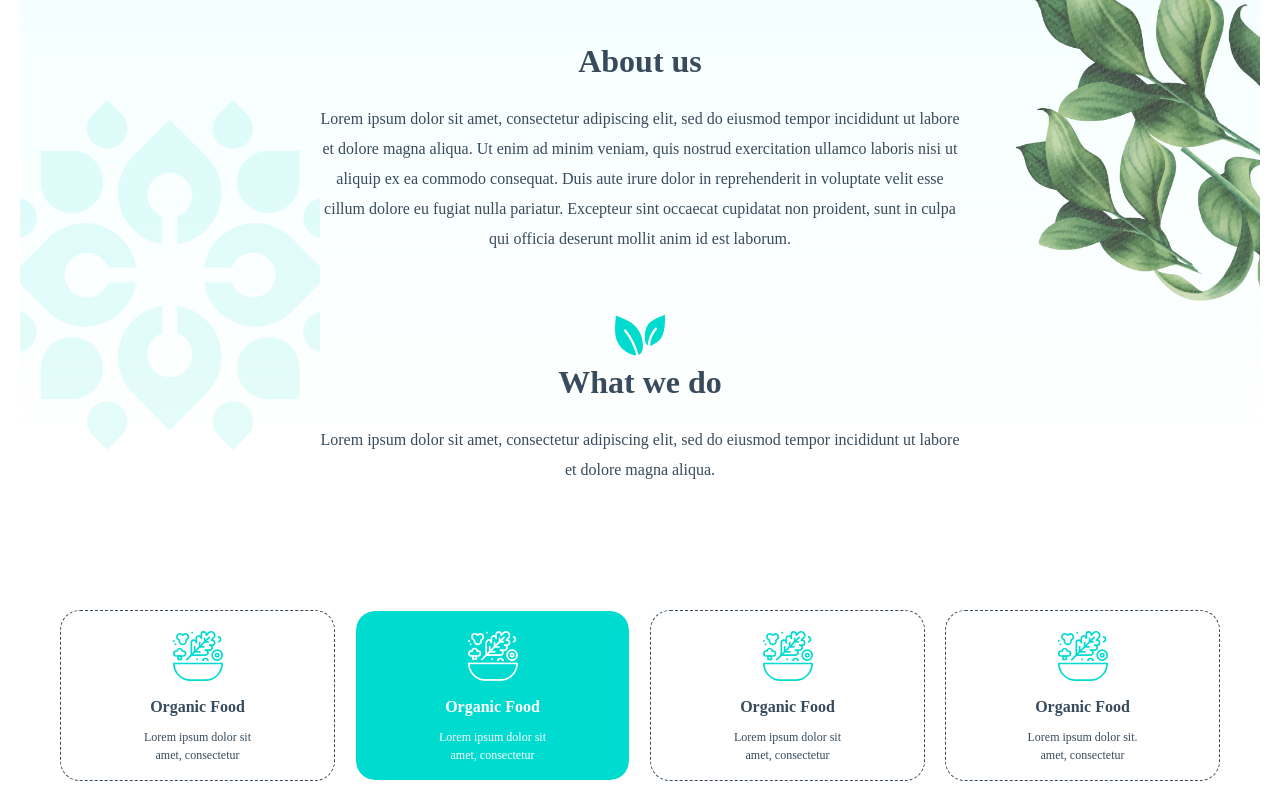
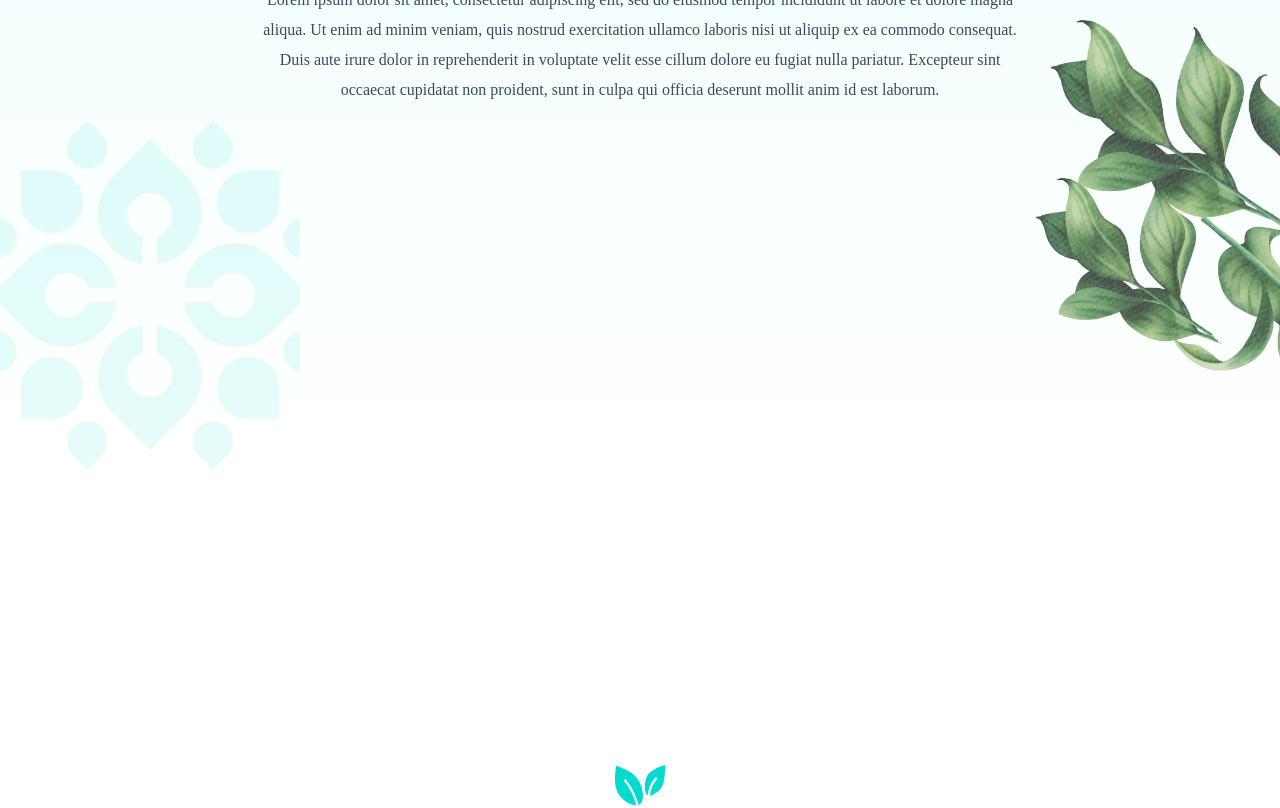
Before and after one commit to Riya16899/Organictemp, an Angular app: page /about in a window 1280 px wide. Shown: the part 240-1048 px from the top of the page. Built offline with nearby package versions, Linux system fonts and the light colour scheme.

Commit message:
Updated all pages

```diff
--- a/src/app/about/about.component.html
+++ b/src/app/about/about.component.html
@@ -5,18 +5,22 @@
 
 
 <div class="middle-content ">
+	<div class="data">
 	<h3 >About us</h3>
-<!-- 	<p>Lorem ipsum dolor sit amet, consectetur adipiscing elit, sed do eiusmod<br>tempor incididunt ut labore et dolore magna aliqua. Ut enim ad minim<br>veniam, quis nostrud exercitation ullamco laboris nisi ut aliquip ex ea<br>commodo consequat. </p>
-	<p >Duis aute irure dolor in reprehenderit in voluptate velit esse cillum dolore<br>eu fugiat nulla pariatur. Excepteur sint occaecat cupidatat non proident,<br>sunt in culpa qui officia deserunt mollit anim id est laborum. </p> -->
 	<p>Lorem ipsum dolor sit amet, consectetur adipiscing elit, sed do eiusmod tempor incididunt ut labore et dolore magna aliqua. Ut enim ad minim veniam, quis nostrud exercitation ullamco laboris nisi ut aliquip ex ea commodo consequat. Duis aute irure dolor in reprehenderit in voluptate velit esse cillum dolore eu fugiat nulla pariatur. Excepteur sint occaecat cupidatat non proident, sunt in culpa qui officia deserunt mollit anim id est laborum.</p>
-	<img  alt="Group 114" src="./assets/Group 114.svg">
-	<h3 >What we do</h3>
-	<p >Lorem ipsum dolor sit amet, consectetur adipiscing elit, sed do eiusmod tempor incididunt ut labore et dolore magna aliqua.</p>
+
+</div>
 </div>
 
 </div>
 
 <div class="second-content">
+	<div class="heading-class">
+		<img  alt="Group 114" src="./assets/Group 114.svg">
+		<h3 >What we do</h3>
+		<p >Lorem ipsum dolor sit amet, consectetur adipiscing elit, sed do eiusmod tempor incididunt ut labore et dolore magna aliqua.</p>
+	</div>
+	<div class="card-content">
 	<div class="row">
 		<div class="col-sm card-data">
 		<img  alt="Group 119" src="./assets/Group 119.svg">
@@ -44,3 +48,4 @@
 		 </div>
 	</div>
 </div>
+</div>
--- a/src/app/about/about.component.scss
+++ b/src/app/about/about.component.scss
@@ -9,8 +9,13 @@ $tablet: 768px;
 	background-position: center top;
 	flex: auto;
 	width: 100%;
-	height: 80vh;
+	height: 90vh;
 	z-index: 1;
+}
+@media screen and (max-width: $tablet) {
+	.first-class {
+		height: 60vh;
+	}
 }
 .left-side-img {
     z-index: 3;
@@ -18,7 +23,7 @@ $tablet: 768px;
     width: 300px;
     height: 350px;
     float: left;
-    margin-top: 250px;
+    margin-top: 200px;
     margin-right: -100px;
     -o-object-fit: cover;
     object-fit: cover;
@@ -29,6 +34,12 @@ $tablet: 768px;
 		height: 240px;
 	}
 }
+@media screen and (max-width: $mobile) {
+	.left-side-img {
+		display: none;
+	}
+}
+
 .right-side-img {
     z-index: 3;
     opacity: 1;
@@ -37,6 +48,7 @@ $tablet: 768px;
     float: right;
     margin-top: 100px;
     margin-bottom: -100px;
+    margin-left: -150px;
     object-fit: cover;
     object-position: -130% 0%;
 }
@@ -46,24 +58,66 @@ $tablet: 768px;
 		height: 350px;
 	}
 }
-
+@media screen and (max-width: $mobile) {
+	.right-side-img {
+		width: 150px;
+		height: 200px;
+	}
+}
 
 .middle-content {
+	margin-top: 100px;
+    z-index: 4;
+    margin-right: 20%;
+    margin-left: 20%;
+    width: 60%;
+    justify-content: center;
+
+	.data {
+		float: middle;
 		text-align: center;
 		align-items: center;
 		align-content: center;
-	margin-top: 110px;
-    z-index: 4;
-    position: absolute;
-    top: 50%;
-    left: 50%;
-    transform: translate(-50%, -50%);
-    /*
-    position: absolute;
-    transform: translate(-50%, -50%); */
-    flex-direction: column;
+		h3 {
+		    text-align: center;
+		    font: normal normal bold 32px/45px Libre Baskerville;
+		    letter-spacing: 0px;
+		    color: #374B5C;
+		    opacity: 1;
+	    }
+	    p {
+		    text-align: center;
+		    font: normal normal normal 16px/30px Libre Baskerville;
+		    letter-spacing: 0px;
+		    color: #374B5C;
+		    opacity: 1;
+		    margin-top: 20px;
+	    }
+	}
+
+}
+
+@media screen and (max-width: $tablet) {
+	.middle-content {
+		.data {
+			h3 {
+				font: normal normal bold 24px/32px Libre Baskerville;
+			}
+			p {
+				font: normal normal normal 12px/24px Libre Baskerville;
+			}
+		}
+
+	}
+}
+.second-content {
+	margin-left: 45px;
+    margin-right: 45px;
+    margin-top: 80px;
     justify-content: center;
     text-align: center;
+    align-items: center;
+    .heading-class {
     	h3 {
 		    text-align: center;
 		    font: normal normal bold 32px/45px Libre Baskerville;
@@ -80,33 +134,14 @@ $tablet: 768px;
 		    margin-top: 20px;
 	    }
 	    img {
+	    	align-items: center;
 		    margin-top: 40px;
 		    width: 50px;
 		    height: 50px;
 	    }
     }
 
-@media screen and (max-width: $tablet) {
-	.middle-content {
-		h3 {
-			font: normal normal bold 28px/32px Libre Baskerville;
-		}
-		p {
-			font: normal normal normal 14px/24px Libre Baskerville;
-		}
-		img {
-			width: 40px;
-			height: 40px;
-		}
-	}
-}
-.second-content {
-	margin-left: 45px;
-    margin-right: 45px;
-    margin-top: 110px;
-    .row {
-    	margin-top: 40px;
-    }
+    .card-content {
 	    .card-data {
 		    align-items: center;
 		    text-align: center;
@@ -167,8 +202,22 @@ $tablet: 768px;
 		    }
 	    }
 	}
+}
 @media screen and (max-width: $tablet) {
 	.second-content {
-		margin-top: 190px;
+
+    	.heading-class {
+    		h3 {
+    			font: normal normal bold 24px/32px Libre Baskerville;
+    		}
+    		p {
+    			font: normal normal normal 12px/24px Libre Baskerville;
+    		}
+    		img {
+    			width: 40px;
+    			height: 40px;
     		}
     	}
+
+	}
+}
--- a/src/app/app-routing.module.ts
+++ b/src/app/app-routing.module.ts
@@ -11,7 +11,8 @@ const routes: Routes = [
 	{ path: 'products', component: ProductsComponent },
 	{ path: 'about', component: AboutComponent },
 	{ path: 'blog', component: BlogComponent },
-	{ path: 'home', component: HomeComponent}
+	{ path: 'home', component: HomeComponent},
+	{ path: '', redirectTo: 'home', pathMatch: 'full' },
 ];
 
 @NgModule({
--- a/src/app/app.component.html
+++ b/src/app/app.component.html
@@ -8,7 +8,7 @@
       <div class="menu-content">
       <ul class="list-unstyled">
 
-        <li><a class="nav-link" routerLink="/home">Home</a></li>
+        <li><a class="nav-link" routerLink="/home" routerLinkActive="active">Home</a></li>
       <li><a class="nav-link" routerLink="/products" routerLinkActive="">Products</a></li>
       <li><a class="nav-link" routerLink="/blog" routerLinkActive="">Blog</a></li>
       <li><a class="nav-link" routerLink="/about" routerLinkActive="">About us</a></li>
--- a/src/app/app.component.scss
+++ b/src/app/app.component.scss
@@ -11,9 +11,6 @@ $tablet: 768px;
 .main-body {
 	background: #FFFFFF 0% 0% no-repeat padding-box;
 	opacity: 1;
-	margin: 10px;
-	padding: 10px;
-	padding-top: 20px;
 }
 .first-class {
 	background: transparent url('../assets/Rectangle 1.png') 0% 0% no-repeat;
@@ -25,7 +22,6 @@ $tablet: 768px;
 	width: 100%;
 	height: 80vh;
 	z-index: 1;
-	/* position: absolute; */
 }
 
 .collaspe-icon {
@@ -101,8 +97,6 @@ input#menu {
 }
 
 .menu-content {
-	/* background-color: white; */
-	/* position: absolute; */
 	position: relative;
     max-height: 0;
     overflow: hidden;
@@ -127,7 +121,6 @@ input#menu {
 
 input:checked ~ .menu-content {
 	max-height: 40%;
-	/* position: absolute; */
 }
 input:checked ~ .middle-img-class {
 	display: none;
@@ -243,7 +236,6 @@ input:checked ~ .middle-img-class {
 			letter-spacing: 0px;
 			color: #FFFFFF;
 			opacity: 1;
-			/* height: 50px; */
 		}
 		li, a, p {
 			font: normal normal normal 14px/28px Libre Baskerville;
@@ -266,15 +258,7 @@ input:checked ~ .middle-img-class {
 		}
 	}
 }
-/* @media screen and (max-width: $tablet) and (min-width: 580px) {
-	.sixth-class {
-		height: 80vh;
-		background-size: 100% 800px;
-		.footer-data {
-			margin: 150px 0 0 10px;
-		}
-	}
-} */
+
 @media screen and (max-width: 580px) {
 	.sixth-class {
 		background-size: 100% 800px;
--- a/src/app/blog/blog.component.scss
+++ b/src/app/blog/blog.component.scss
@@ -117,6 +117,9 @@ $tablet: 768px;
 				a {
 					font: normal normal normal 12px/14px Libre Baskerville;
 				}
+				.line {
+					margin-left: 40%;
+				}
 			}
 
 		}
--- a/src/app/contact/contact.component.scss
+++ b/src/app/contact/contact.component.scss
@@ -2,9 +2,7 @@ $laptop: 1200px;
 $mobile: 480px;
 $tablet: 768px;
 
-
 .first-class {
-	/* background: transparent url('/app/assets/Rectangle 1.png') 0% 0% no-repeat; */
  	opacity: 1;
 	-webkit-background-size:  cover;
 	background-size: cover;
@@ -13,7 +11,6 @@ $tablet: 768px;
 	width: 100%;
 	height: 70vh;
 	z-index: 1;
-
 }
 .left-side-img {
     z-index: 3;
@@ -29,6 +26,11 @@ $tablet: 768px;
 	.left-side-img {
 		width: 200px;
 		height: 250px;
+	}
+}
+@media screen and (max-width: $mobile) {
+	.left-side-img {
+		display: none;
 	}
 }
 .right-side-img {
@@ -52,19 +54,22 @@ $tablet: 768px;
 		height: 350px;
 	}
 }
+@media screen and (max-width: $mobile) {
+	.right-side-img {
+		width: 200px;
+		height: 280px;
+	}
+}
 .middle-content {
 	margin: 80px 0 0 0;
-	margin-left: 15%;
-	margin-right: 15%;
+	margin-left: 25%;
+	margin-right: 25%;
+	width: 50%;
 	align-items: center;
 	align-content: center;
 	text-align: center;
 	z-index: 3;
 	position: absolute;
-	/* margin-left: 30%;
-	margin-top: 10%;
-	position: absolute;
-	z-index: 3; */
 	form {
 		align-self: center;
 		align-content: center;
@@ -92,6 +97,9 @@ $tablet: 768px;
 		margin: 10px;
 		direction: ltr;
 	}
+	input::placeholder, textarea::placeholder {
+		font-size: 12px;
+	}
 	button {
 		background: #00DBD0 0% 0% no-repeat padding-box;
 		border-radius: 10px;
@@ -107,10 +115,12 @@ $tablet: 768px;
 }
 @media screen and (max-width: $tablet) {
 	.middle-content {
-		margin-left: 15%;
+		margin-left: 10%;
+		margin-right: 10%;
+		width: 70%;
 		margin-top: 7%;
 		h3 {
-			font: normal normal bold 28px/38px Libre Baskerville;
+			font: normal normal bold 26px/38px Libre Baskerville;
 		}
 		p {
 			font: normal normal normal 14px/26px Libre Baskerville;
```
Also changed, not shown: src/app/home/home.component.scss (+5 -91 lines). Lines whose indentation alone changed are shown as unchanged.
